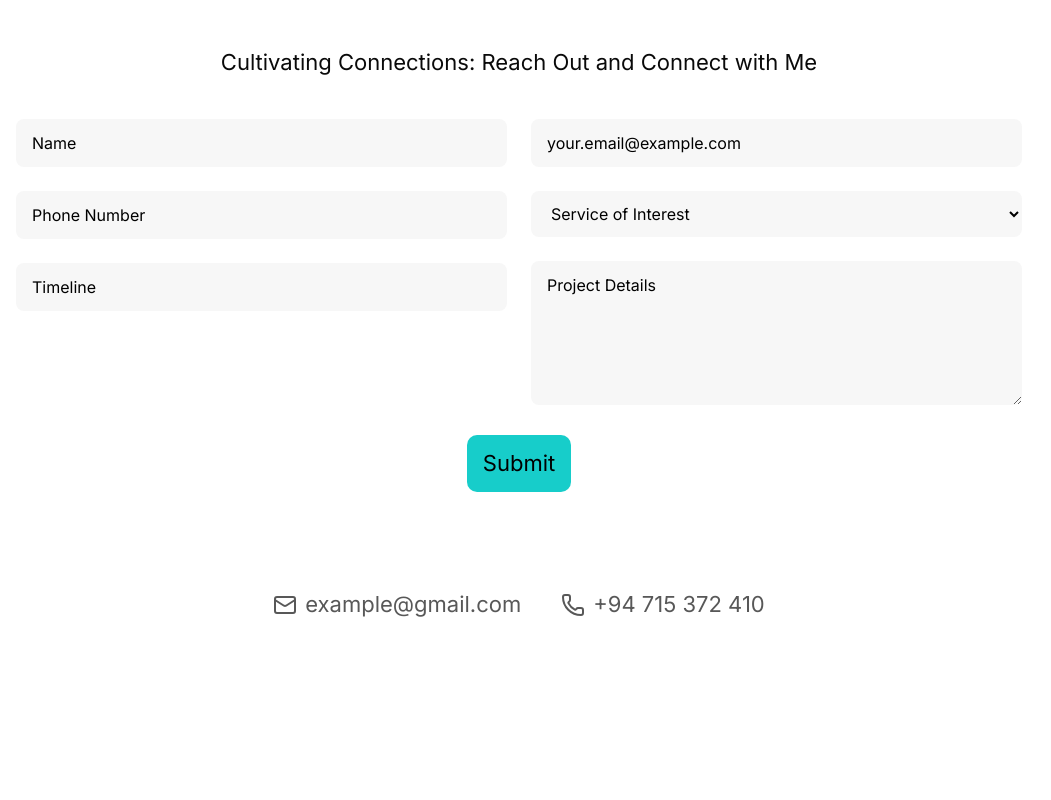
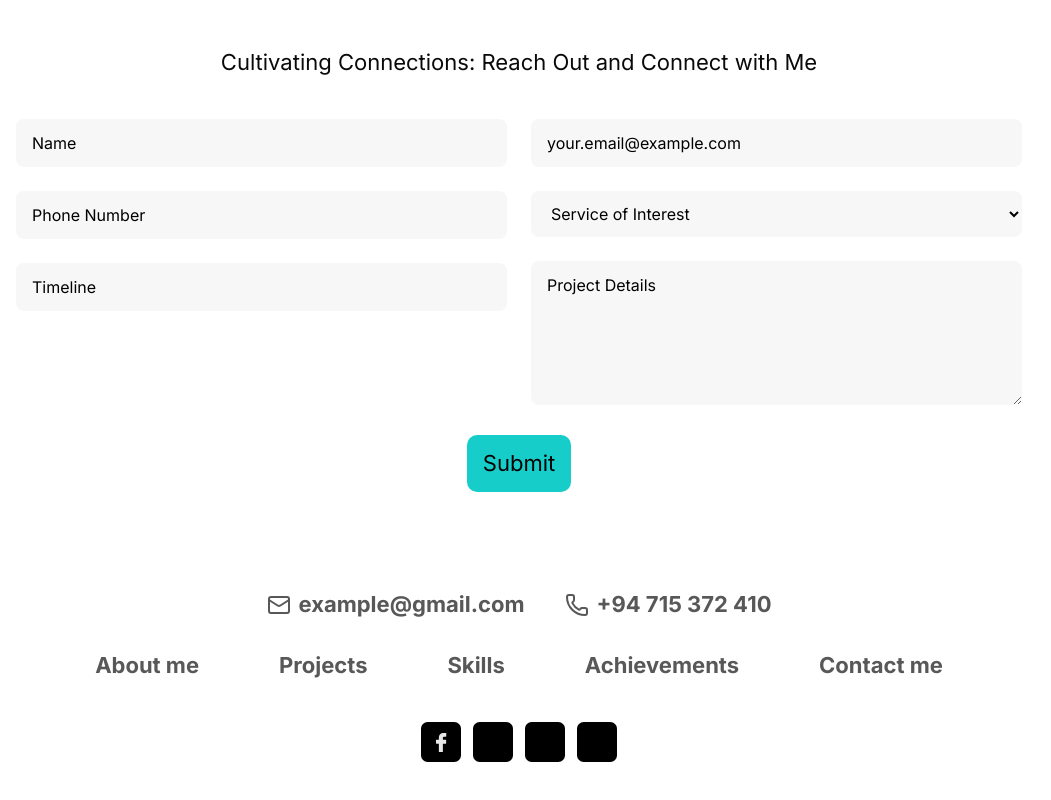
Before and after one commit to Roshen-Perera/ceylon-developers-portfolio, a Next.js app: page /portfolio in a window 1280 px wide. Shown: the part 4609-5409 px from the top of the page, without its empty margins (121-1172 px from the left). Before the commit the page ends 5278 px from the top, so only its background shows below. Built offline with nearby package versions, Linux system fonts and the light colour scheme.

Commit message:
Refactor FooterPortfolio component for improved structure and added social media icons

```diff
--- a/components/footerPortfolio.tsx
+++ b/components/footerPortfolio.tsx
@@ -1,11 +1,11 @@
-import { Mail, Phone } from 'lucide-react';
-import React from 'react'
+import { Mail, Phone } from "lucide-react";
+import React from "react";
 
 const FooterPortfolio = () => {
   return (
     <>
       <div className="flex flex-col items-center justify-center">
-        <div className="flex flex-row gap-10 text-[22px] text-[#585858]">
+        <div className="flex flex-row gap-10 font-bold text-[22px] text-[#585858]">
           <div className="flex flex-row gap-2 justify-center items-center">
             <Mail />
             <p>example@gmail.com</p>
@@ -15,9 +15,35 @@ const FooterPortfolio = () => {
             <p>+94 715 372 410</p>
           </div>
         </div>
+        <div className="flex flex-row mt-7 gap-20 font-bold text-[22px] text-[#585858]">
+          <a href="#">About me</a>
+          <a href="#">Projects</a>
+          <a href="#">Skills</a>
+          <a href="#">Achievements</a>
+          <a href="#">Contact me</a>
+        </div>
+        <div className="flex flex-row gap-3 mt-10">
+          <div className="flex w-[40px] h-[40px] bg-black items-center justify-center rounded-[6.67px]">
+            <svg
+              width="11"
+              height="19"
+              viewBox="0 0 11 19"
+              fill="none"
+              xmlns="http://www.w3.org/2000/svg"
+            >
+              <path
+                d="M2.86198 10.7168H0.504645C0.131311 10.7168 -0.000244141 10.5835 -0.000244141 10.2102V7.33195C-0.000244141 6.96395 0.141978 6.82173 0.506422 6.82173H2.86198V4.73284C2.86198 3.79062 3.03087 2.88751 3.50909 2.06262C3.98028 1.23975 4.73281 0.614739 5.6282 0.302617C6.21116 0.0951186 6.82634 -0.0072106 7.44509 0.000394811L9.77753 0.00217257C10.1118 0.00217257 10.2611 0.149728 10.2611 0.487506V3.19151C10.2611 3.53284 10.1189 3.66973 9.77753 3.67151C9.13753 3.68039 8.50109 3.67506 7.86464 3.70173C7.22109 3.70173 6.88331 4.01462 6.88331 4.67951C6.86553 5.38528 6.8762 6.09106 6.8762 6.81995H9.62287C10.0104 6.81995 10.1438 6.95328 10.1438 7.3444V10.2066C10.1438 10.5924 10.0193 10.7151 9.6282 10.7151H6.86731V18.4377C6.86731 18.8484 6.73753 18.9799 6.33042 18.9799H3.36153C3.00242 18.9799 2.86376 18.8413 2.86376 18.4822L2.86198 10.7168Z"
+                fill="#E7E7E7"
+              />
+            </svg>
+          </div>
+          <div className="w-[40px] h-[40px] bg-black items-center justify-center rounded-[6.67px]"></div>
+          <div className="w-[40px] h-[40px] bg-black items-center justify-center rounded-[6.67px]"></div>
+          <div className="w-[40px] h-[40px] bg-black items-center justify-center rounded-[6.67px]"></div>
+        </div>
       </div>
     </>
   );
-}
+};
 
-export default FooterPortfolio
+export default FooterPortfolio;
```
